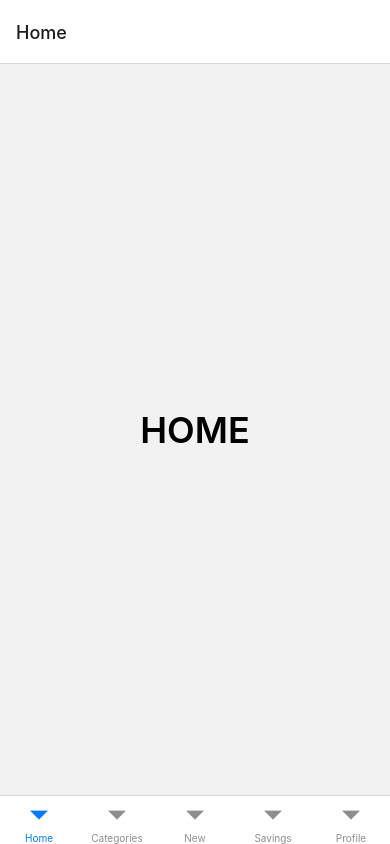
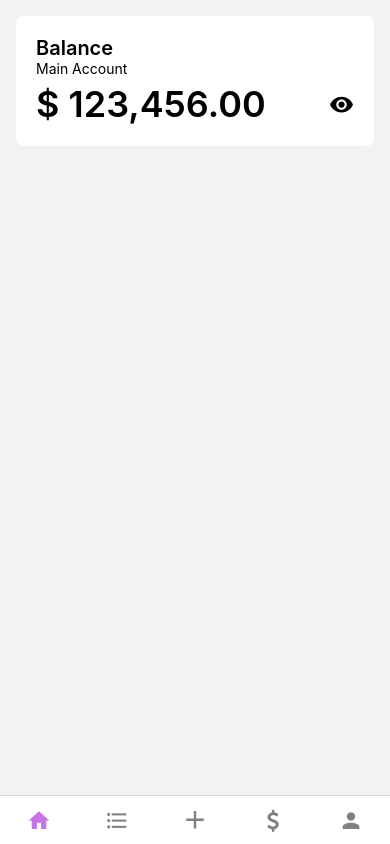
Before and after one commit to choidavid4/savvy, a React Native app: screen /Home in a window 390 px wide. Built offline with nearby package versions, Linux system fonts and the light colour scheme.

Commit message:
navegacion iconos

```diff
--- a/App.tsx
+++ b/App.tsx
@@ -1,7 +1,7 @@
 import { NavigationContainer } from '@react-navigation/native';
 import React from 'react';
 import {
-  StyleSheet,
+  StyleSheet
 } from 'react-native';
 import MenuTabs from './src/router/MenuTabs';
 
--- a/package.json
+++ b/package.json
@@ -15,7 +15,8 @@
     "react": "18.2.0",
     "react-native": "0.73.0",
     "react-native-safe-area-context": "^4.8.2",
-    "react-native-screens": "^3.29.0"
+    "react-native-screens": "^3.29.0",
+    "react-native-vector-icons": "^10.0.3"
   },
   "devDependencies": {
     "@babel/core": "^7.20.0",
--- a/src/router/MenuTabs.js
+++ b/src/router/MenuTabs.js
@@ -5,17 +5,45 @@ import Categories from '../views/Categories';
 import New from '../views/New';
 import Savings from '../views/Savings';
 import Profile from '../views/Profile';
+import Icon from 'react-native-vector-icons/MaterialCommunityIcons';
+import IconFontisto from 'react-native-vector-icons/Fontisto';
+import { COLORS } from '../styles/constants'
 
 const Tab = createBottomTabNavigator();
 
 function MenuTabs() {
     return (
-      <Tab.Navigator>
-        <Tab.Screen name="Home" component={Home} />
-        <Tab.Screen name="Categories" component={Categories} />
-        <Tab.Screen name="New" component={New} />
-        <Tab.Screen name="Savings" component={Savings} />
-        <Tab.Screen name="Profile" component={Profile} />
+      <Tab.Navigator screenOptions={{
+        headerShown: false
+      }}>
+        <Tab.Screen name="Home" component={Home} options={{
+          tabBarIcon: ({ focused, color, size }) => <Icon name="home" size={25} color={focused ? COLORS.accent : "grey"} />,
+          tabBarShowLabel: false
+        }}/>
+        <Tab.Screen name="Categories" component={Categories}
+          options={{
+          tabBarIcon: ({ focused, color, size }) => <Icon name="format-list-bulleted" size={25} color={focused ? COLORS.accent : "grey"} />,
+          tabBarShowLabel: false
+        }}
+        />
+        <Tab.Screen name="New" component={New}
+          options={{
+          tabBarIcon: ({ focused, color, size }) => <Icon name="plus" size={30} color={focused ? COLORS.accent : "grey"} />,
+          tabBarShowLabel: false
+        }}
+        />
+        <Tab.Screen name="Savings" component={Savings}
+          options={{
+          tabBarIcon: ({ focused, color, size }) => <IconFontisto name="dollar" size={22} color={focused ? COLORS.accent : "grey"} />,
+          tabBarShowLabel: false
+        }}
+        />
+        <Tab.Screen name="Profile" component={Profile}
+          options={{
+          tabBarIcon: ({ focused, color, size }) => <Icon name="account" size={25} color={focused ? COLORS.accent : "grey"} />,
+          tabBarShowLabel: false
+        }}
+        />
       </Tab.Navigator>
     );
   }
--- /dev/null
+++ b/src/styles/constants.js
@@ -0,0 +1,12 @@
+export const COLORS = {
+    background: '#1f1f1f',
+    font: 'black',
+    accent: '#c774e8'
+}
+
+export const SIZES = {
+    h1: 36,
+    h2: 28,
+    h3: 20,
+    p: 14
+}
--- a/src/styles/style.js
+++ b/src/styles/style.js
@@ -1,10 +1,24 @@
 import { StyleSheet } from "react-native";
+import { SIZES, COLORS } from "./constants";
 
-const styles = StyleSheet.create({
-    title: {
-        fontSize: 36,
-        fontWeight: 600,
+export const globalStyles = StyleSheet.create({
+    h1: {
+        fontSize: SIZES.h1,
+        fontWeight: "600",
+        color: COLORS.font
+    },
+    h2: {
+        fontSize: SIZES.h2,
+        fontWeight: "600",
+        color: COLORS.font
+    },
+    h3: {
+        fontSize: SIZES.h3,
+        fontWeight: "600",
+        color: COLORS.font
+    },
+    p: {
+        fontSize: SIZES.p,
+        color: COLORS.font
     }
 });
-
-export default styles;
--- a/src/views/Home.js
+++ b/src/views/Home.js
@@ -1,13 +1,37 @@
 import React from 'react'
-import { Text, View } from 'react-native'
-import Title from '../components/Title'
+import { StyleSheet, Text, View } from 'react-native'
+import { globalStyles } from '../styles/style'
+import Icon from 'react-native-vector-icons/MaterialCommunityIcons';
+import { COLORS } from '../styles/constants';
 
 function Home() {
   return (
-    <View style={{ flex: 1, justifyContent: 'center', alignItems: 'center' }}>
-        <Title>HOME</Title>
+    <View style={styles.homeContainer}>
+        <View style={styles.container}>
+          <Text style={globalStyles.h3} >Balance</Text>
+          <Text style={globalStyles.p} >Main Account</Text>
+          <View style={{width: '100%', marginTop: 5, flexDirection: 'row', justifyContent: 'space-between', alignItems: 'center'}}>
+            <Text style={globalStyles.h1} >$ 123,456.00</Text>
+            <Icon name="eye" size={25} color={COLORS.font} />
+          </View>
+        </View>
     </View>
   )
 }
 
+const styles = StyleSheet.create({
+  homeContainer: {
+    flex: 1,
+    padding: 16,
+    alignItems: 'center',
+  },
+  container: {
+    padding: 20,
+    backgroundColor: 'white',
+    borderRadius: 8,
+    width: "100%",
+  },
+
+});
+
 export default Home
```
Also changed, not shown: 2 other files (tests, documents, lock files or other folders).
